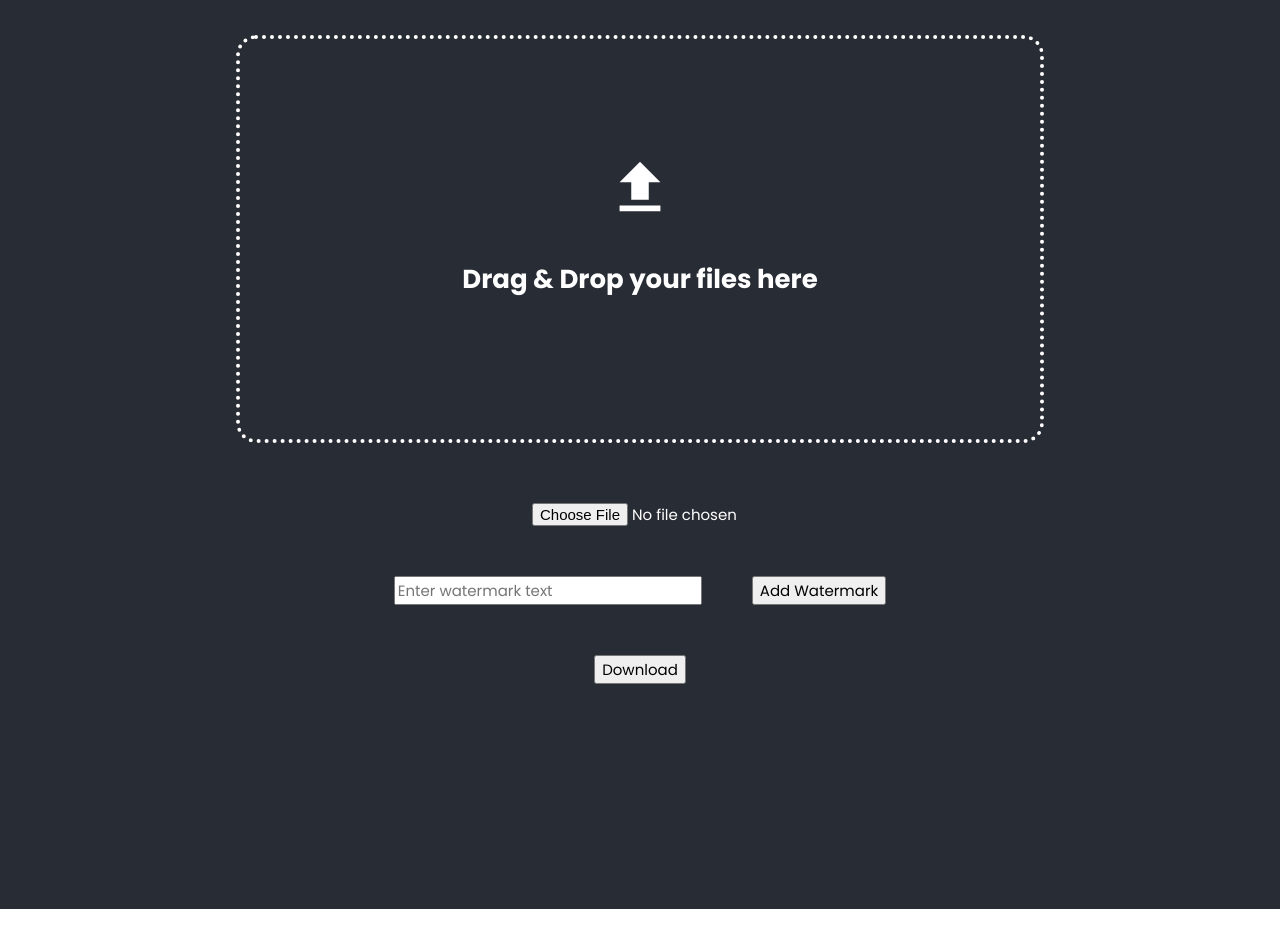
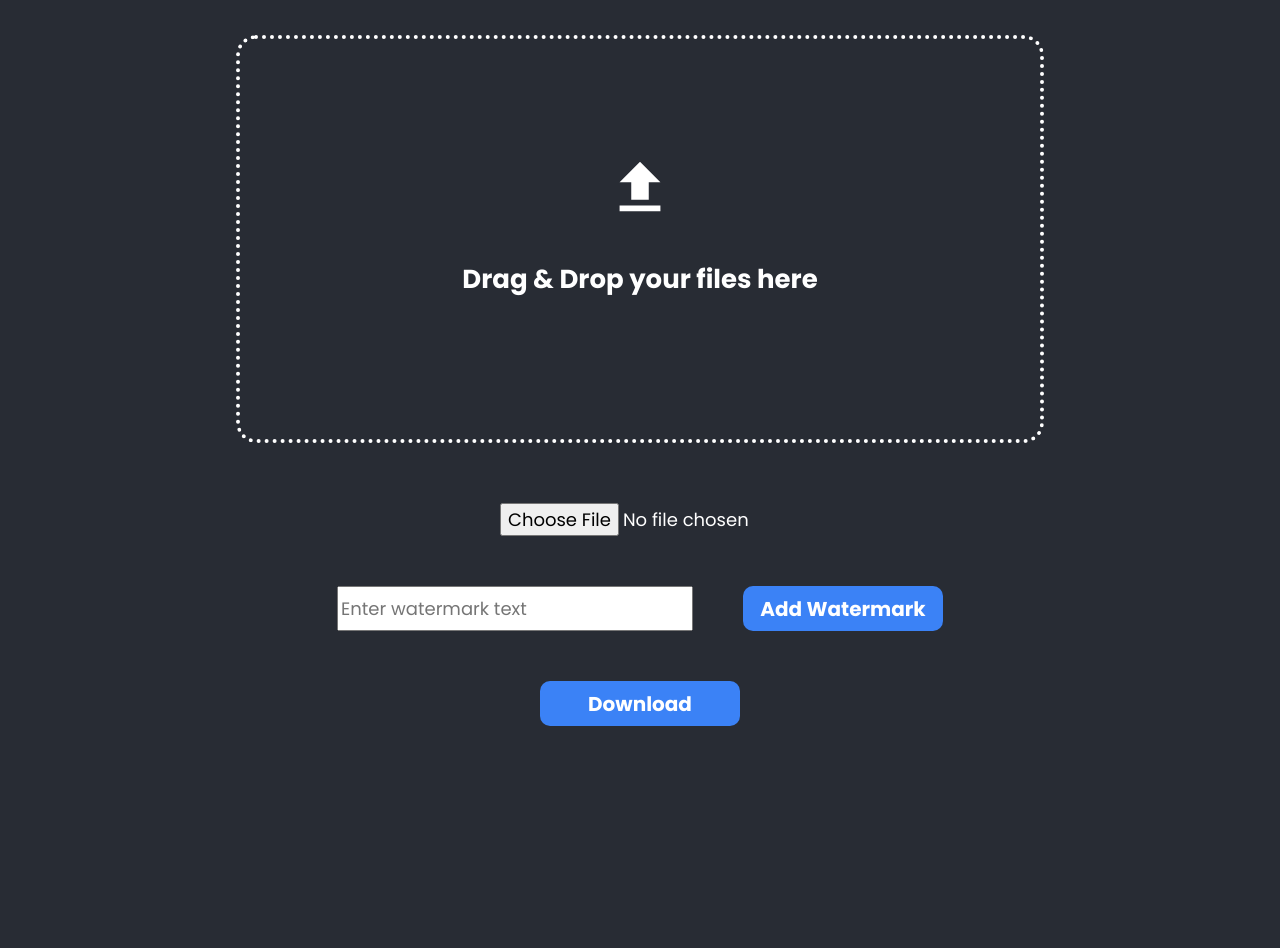
Before and after one commit to thedevarchive/image-watermark-editor, a React (Create React App) app: page / in a window 1280 px wide. Shown: the top 948 px of the page. Before the commit the page ends 909 px from the top, so only its background shows below. Built offline with nearby package versions, Linux system fonts and the light colour scheme.

Commit message:
Added some styling to buttons and adjusted their font sizes & appearance

```diff
--- a/src/App.css
+++ b/src/App.css
@@ -45,7 +45,22 @@
   src: url('/public/fonts/CoolFont.otf') format('opentype');
 }
 
-input, button, canvas {
+button {
+  background-color: #3B82F6;
+  border: none;
+  border-radius: 10px;
+  color: white;
+  font-family: 'Poppins', 'Inter', 'Segoe UI', 'Roboto', 'Oxygen',
+    'Ubuntu', 'Cantarell', 'Fira Sans', 'Droid Sans', 'Helvetica Neue',
+    sans-serif;
+  font-size: 20px;
+  font-weight: bold;
+  height: 45px;
+  margin: 25px;
+  width: 200px;
+}
+
+input, canvas {
   margin: 25px;
   font-family: 'Poppins', 'Inter', 'Segoe UI', 'Roboto', 'Oxygen',
     'Ubuntu', 'Cantarell', 'Fira Sans', 'Droid Sans', 'Helvetica Neue',
@@ -55,10 +70,19 @@ input, button, canvas {
 
 input[type="text"] {
   flex-grow: 1; /* Expands to fill available space */
+  font-size: 18px;
   min-width: 300px;
   gap: 0;
 }
 
 input[type="file"] {
+  font-size: 18px;
   margin-left: 130px;
 }
+
+input[type="file"]::file-selector-button {
+  font-family: 'Poppins', 'Inter', 'Segoe UI', 'Roboto', 'Oxygen',
+    'Ubuntu', 'Cantarell', 'Fira Sans', 'Droid Sans', 'Helvetica Neue',
+    sans-serif;
+  font-size: 18px;
+}
```
